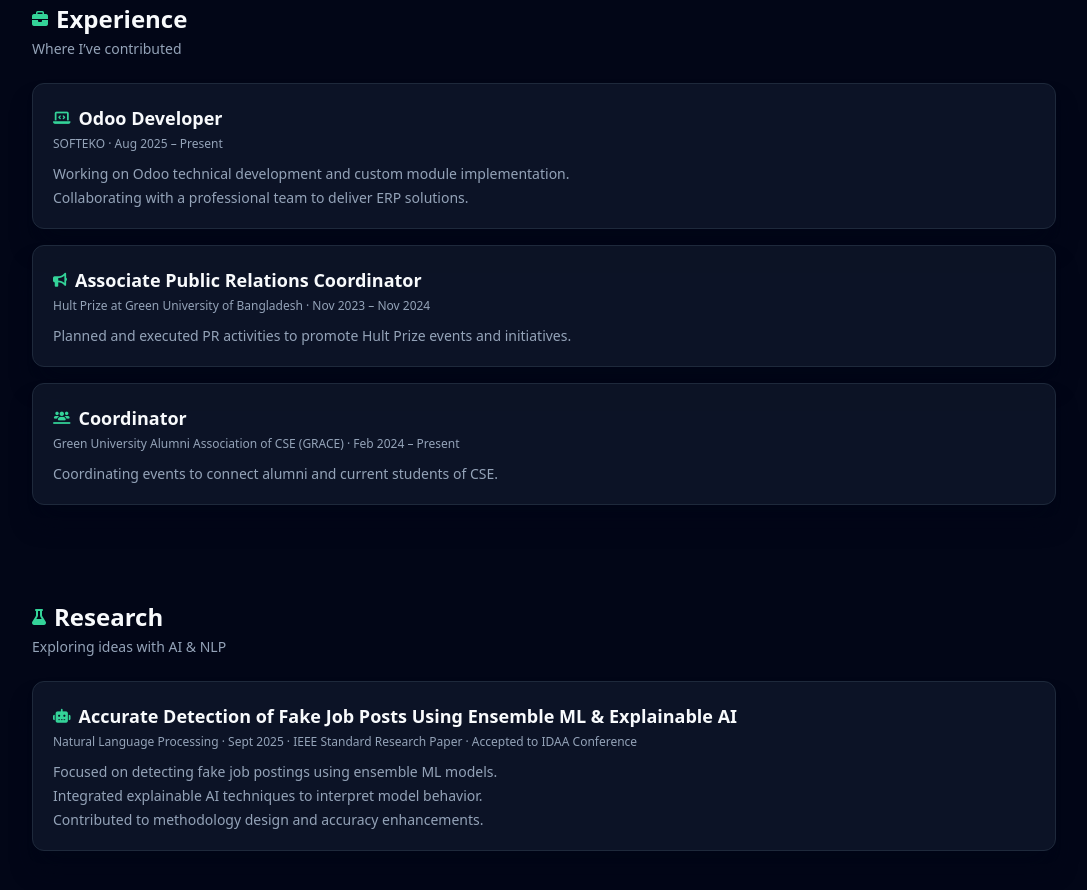
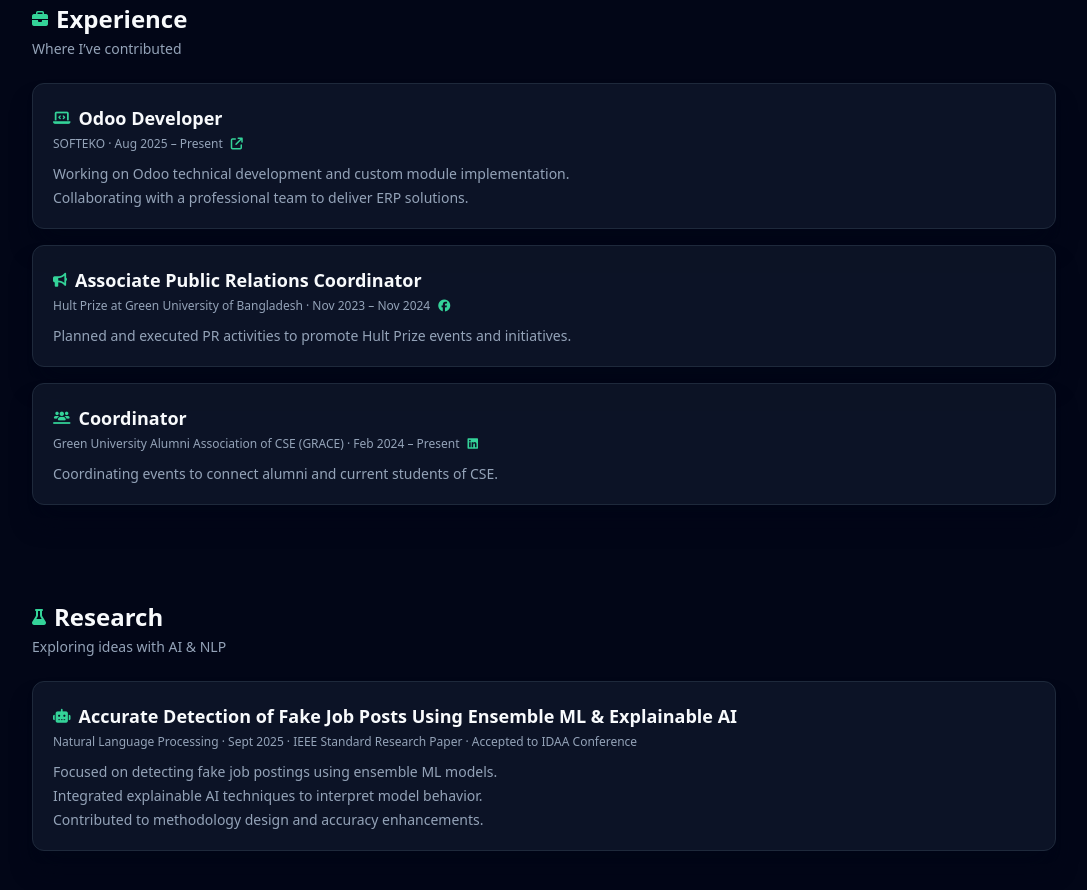
Before and after one commit to Aryamuh-ynah/Humayra, a plain HTML site: page index.html in a window 1280 px wide. Shown: the part 1769-2659 px from the top of the page, without its empty margins (96-1183 px from the left). Drawn offline with nearby package versions, Linux system fonts and the light colour scheme; animation ran at ten frames a second.

Commit message:
Links added

```diff
--- a/index.html
+++ b/index.html
@@ -514,9 +514,18 @@
                 <i class="fa-solid fa-laptop-code text-sm text-emerald-400"></i>
                 <span>Odoo Developer</span>
               </h3>
-              <p class="text-xs text-slate-400 mt-1">
-                SOFTEKO · Aug 2025 – Present
+              <p class="text-xs text-slate-400 mt-1 flex items-center gap-2">
+                <span>SOFTEKO · Aug 2025 – Present</span>
+                <a
+                  href="https://www.softeko.co/"
+                  target="_blank"
+                  class="text-emerald-400 hover:text-emerald-300 transition"
+                  title="Visit SOFTEKO website"
+                >
+                  <i class="fa-solid fa-arrow-up-right-from-square"></i>
+                </a>
               </p>
+
               <ul class="mt-3 text-sm text-slate-400 space-y-1">
                 <li>
                   Working on Odoo technical development and custom module
@@ -538,10 +547,21 @@
                 <i class="fa-solid fa-bullhorn text-sm text-emerald-400"></i>
                 <span>Associate Public Relations Coordinator</span>
               </h3>
-              <p class="text-xs text-slate-400 mt-1">
-                Hult Prize at Green University of Bangladesh · Nov 2023 – Nov
-                2024
+              <p class="text-xs text-slate-400 mt-1 flex items-center gap-2">
+                <span>
+                  Hult Prize at Green University of Bangladesh · Nov 2023 – Nov
+                  2024
+                </span>
+                <a
+                  href="https://www.facebook.com/hultbattle/"
+                  target="_blank"
+                  class="text-emerald-400 hover:text-emerald-300 transition"
+                  title="Hult Prize Facebook Page"
+                >
+                  <i class="fa-brands fa-facebook"></i>
+                </a>
               </p>
+
               <ul class="mt-3 text-sm text-slate-400 space-y-1">
                 <li>
                   Planned and executed PR activities to promote Hult Prize
@@ -559,10 +579,21 @@
                 <i class="fa-solid fa-users-line text-sm text-emerald-400"></i>
                 <span>Coordinator</span>
               </h3>
-              <p class="text-xs text-slate-400 mt-1">
-                Green University Alumni Association of CSE (GRACE) · Feb 2024 –
-                Present
+              <p class="text-xs text-slate-400 mt-1 flex items-center gap-2">
+                <span>
+                  Green University Alumni Association of CSE (GRACE) · Feb 2024
+                  – Present
+                </span>
+                <a
+                  href="https://www.linkedin.com/company/green-alumni-association-of-cse-grace"
+                  target="_blank"
+                  class="text-emerald-400 hover:text-emerald-300 transition"
+                  title="GRACE LinkedIn Page"
+                >
+                  <i class="fa-brands fa-linkedin"></i>
+                </a>
               </p>
+
               <ul class="mt-3 text-sm text-slate-400 space-y-1">
                 <li>
                   Coordinating events to connect alumni and current students of
```
